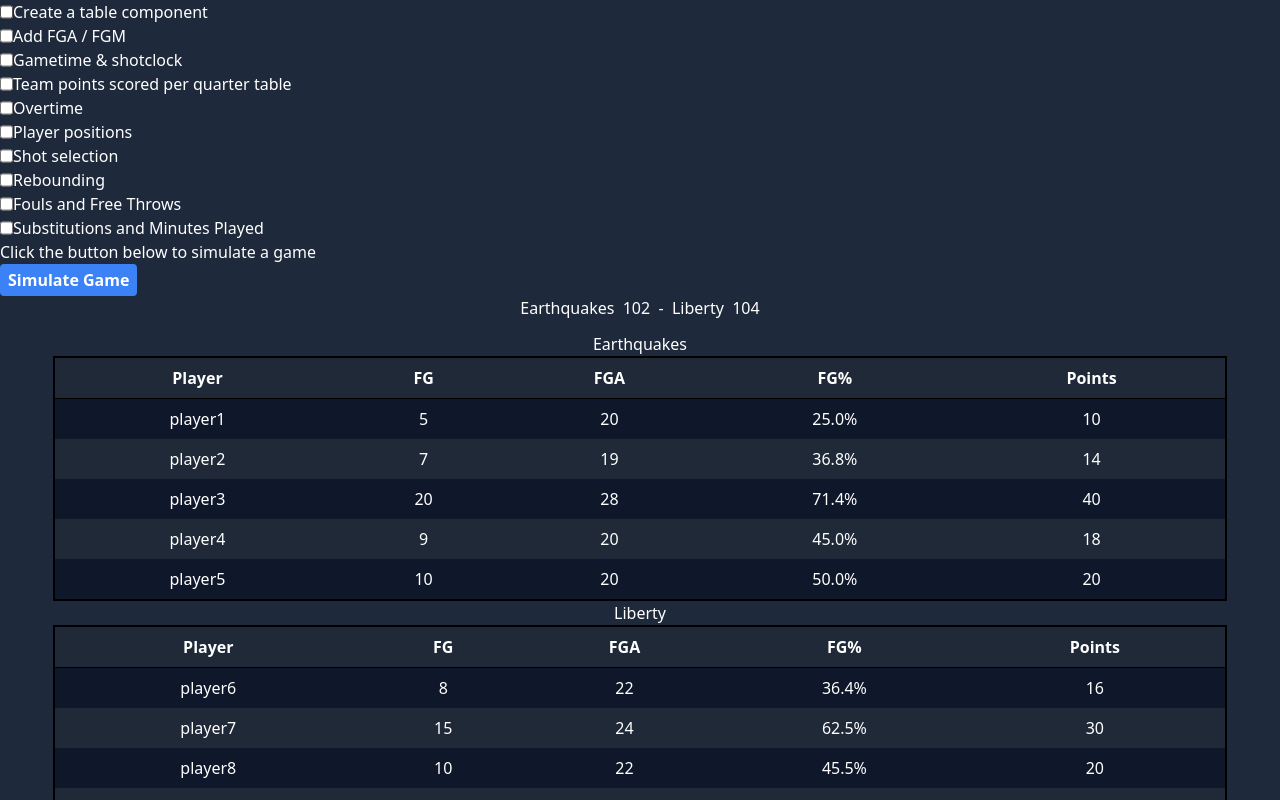
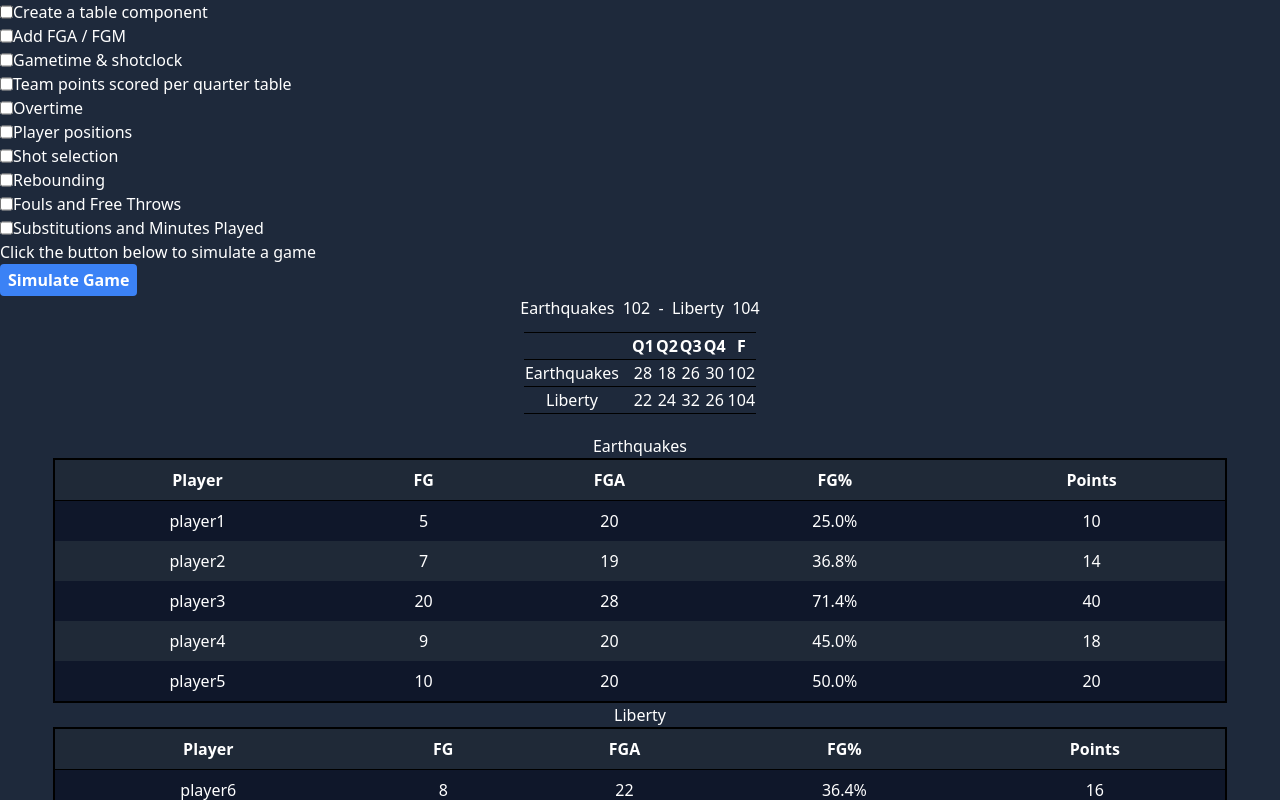
Before and after one commit to michaeldkeyes/Basketball-GM, a Nuxt app: page / in a window 1280 px wide. Both pictures are taken after a click on the button "Simulate Game". Shown: the top 800 px of the page. Built offline with nearby package versions, Linux system fonts and the light colour scheme.

Commit message:
points per quarter

```diff
--- /dev/null
+++ b/components/TeamPPQRow.vue
@@ -0,0 +1,20 @@
+<script setup lang="ts">
+import { defineProps } from "vue";
+import type { Team } from "~/game/gameSim";
+
+interface Props {
+  team: Team;
+}
+
+defineProps<Props>();
+</script>
+
+<template>
+  <tr class="border-y border-solid border-black">
+    <td class="pr-3">{{ team.name }}</td>
+    <td v-for="(points, index) in team.stats.pointsPerQuarter" :key="index">
+      {{ points }}
+    </td>
+    <td>{{ team.stats.points }}</td>
+  </tr>
+</template>
--- /dev/null
+++ b/components/TeamPPQTable.vue
@@ -0,0 +1,28 @@
+<script setup lang="ts">
+import { defineProps } from "vue";
+import type { GameResults } from "~/game/gameSim";
+
+interface Props {
+  result: GameResults;
+}
+
+defineProps<Props>();
+
+const tableHeaders = ["", "Q1", "Q2", "Q3", "Q4", "F"];
+</script>
+
+<template>
+  <table class="m-auto mb-5 border-y border-solid border-black text-center">
+    <thead>
+      <tr class="border-y border-solid border-black">
+        <th v-for="(header, index) in tableHeaders" :key="index">
+          {{ header }}
+        </th>
+      </tr>
+    </thead>
+    <tbody>
+      <TeamPPQRow :team="result.homeTeam" />
+      <TeamPPQRow :team="result.awayTeam" />
+    </tbody>
+  </table>
+</template>
--- a/game/gameSim.ts
+++ b/game/gameSim.ts
@@ -7,6 +7,11 @@
   points: number;
   fieldGoalAttempts: number;
   fieldGoalsMade: number;
+}
+
+// interface TeamStats implements Stats
+interface TeamStats extends Stats {
+  pointsPerQuarter: number[];
 }
 
 // write a player interface with the following properties
@@ -25,15 +30,15 @@
 export interface Team {
   name: string;
   players: Player[];
-  stats: Stats;
+  stats: TeamStats;
 }
 
 // write a game results interface with the following properties
 // teams: Team[]
 // winner: string
 export interface GameResults {
-  team1: Team;
-  team2: Team;
+  homeTeam: Team;
+  awayTeam: Team;
 }
 
 export function simulateGame(): GameResults {
@@ -45,7 +50,7 @@
   // add 2 to the team's score
   // return the team with the most points
 
-  const team1: Team = {
+  const homeTeam: Team = {
     name: "Earthquakes",
     players: [
       {
@@ -98,10 +103,11 @@
       points: 0,
       fieldGoalAttempts: 0,
       fieldGoalsMade: 0,
+      pointsPerQuarter: [0, 0, 0, 0],
     },
   };
 
-  const team2: Team = {
+  const awayTeam: Team = {
     name: "Liberty",
     players: [
       {
@@ -154,13 +160,14 @@
       points: 0,
       fieldGoalAttempts: 0,
       fieldGoalsMade: 0,
+      pointsPerQuarter: [0, 0, 0, 0],
     },
   };
 
   let quarter = 1;
   let gameClock = 720;
 
-  let offense = team1;
+  let offense = homeTeam;
 
   // simulate the game clock
   while (quarter <= 4) {
@@ -180,9 +187,11 @@
         player.stats.points += 2;
         player.stats.fieldGoalsMade++;
         offense.stats.fieldGoalsMade++;
+
+        offense.stats.pointsPerQuarter[quarter - 1] += 2;
       }
 
-      offense = offense === team1 ? team2 : team1;
+      offense = offense === homeTeam ? awayTeam : homeTeam;
     }
 
     gameClock = 720;
@@ -190,5 +199,5 @@
   }
 
   // return a new GameResults object with the two teams
-  return { team1, team2 };
+  return { homeTeam, awayTeam };
 }
--- a/pages/index.vue
+++ b/pages/index.vue
@@ -68,18 +68,22 @@
     <div class="mb-3">
       <p v-if="result === null">No games have been simulated yet</p>
       <div v-else class="flex justify-center">
-        <h2>{{ result.team1.name }} &nbsp;</h2>
-        <h2>{{ result.team1.stats.points }} &nbsp;</h2>
+        <h2>{{ result.homeTeam.name }} &nbsp;</h2>
+        <h2>{{ result.homeTeam.stats.points }} &nbsp;</h2>
         <span> - &nbsp; </span>
-        <h2>{{ result.team2.name }} &nbsp;</h2>
-        <h2>{{ result.team2.stats.points }}</h2>
+        <h2>{{ result.awayTeam.name }} &nbsp;</h2>
+        <h2>{{ result.awayTeam.stats.points }}</h2>
       </div>
     </div>
 
+    <div v-if="result !== null">
+      <TeamPPQTable :result="result" />
+    </div>
+
     <div v-if="result !== null" class="m-auto w-11/12 text-center">
-      <StatsTable :team="result.team1" />
+      <StatsTable :team="result.homeTeam" />
 
-      <StatsTable :team="result.team2" />
+      <StatsTable :team="result.awayTeam" />
     </div>
   </div>
 </template>
```
